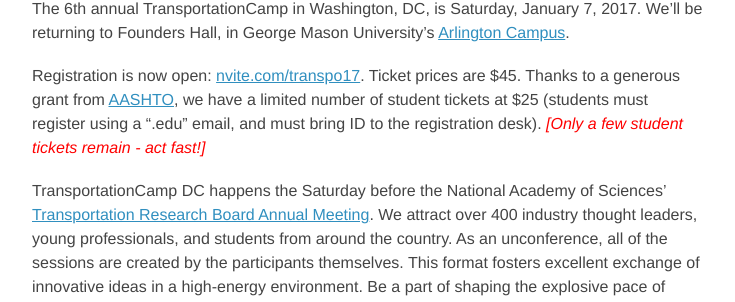
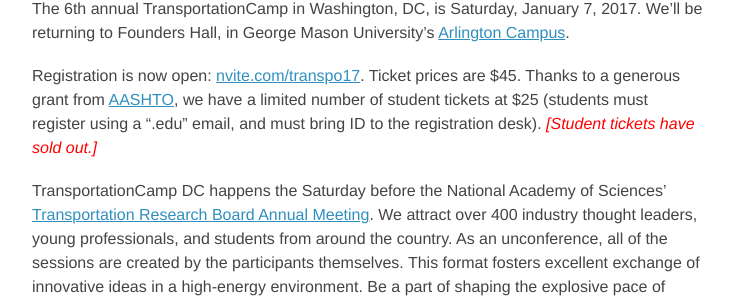
Before and after one commit to transpocamp/transportationcamp.org, a Jekyll site: the page built from events/dc-2017/index.markdown, in a window 1280 px wide and 900 px high. Shown: the part 348-650 px from the top of the window, without its empty margins (272-1007 px from the left). Built offline with Jekyll 4.4.1, drawn with Linux system fonts in a browser that asks for light colours; nearby versions of some CDN libraries; a script that is not in the unit is left out.

Commit message:
Student tickets have sold out

```diff
--- a/events/dc-2017/index.markdown
+++ b/events/dc-2017/index.markdown
@@ -13,7 +13,8 @@
 Registration is now open: [nvite.com/transpo17](https://nvite.com/transpo17/d325). Ticket prices are $45.
 Thanks to a generous grant from [AASHTO](http://www.transportation.org/),
 we have a limited number of student tickets at $25 (students must register using a ".edu" email,
-and must bring ID to the registration desk). <span style="color: red; font-style: italic">[Only a few student tickets remain - act fast!]</span>
+and must bring ID to the registration desk).
+<span style="color: red; font-style: italic">[Student tickets have sold out.]</span>
 
 TransportationCamp DC happens the Saturday before the National Academy of Sciences' [Transportation Research Board Annual Meeting](http://www.trb.org/AnnualMeeting/). We
 attract over 400 industry thought leaders, young professionals, and students from around the country.
```
